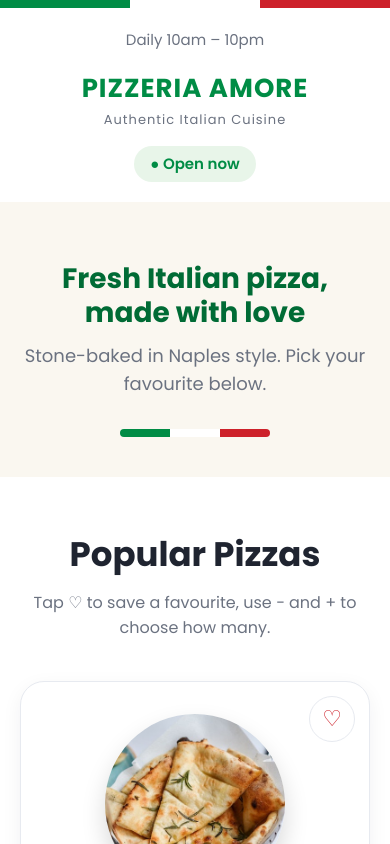
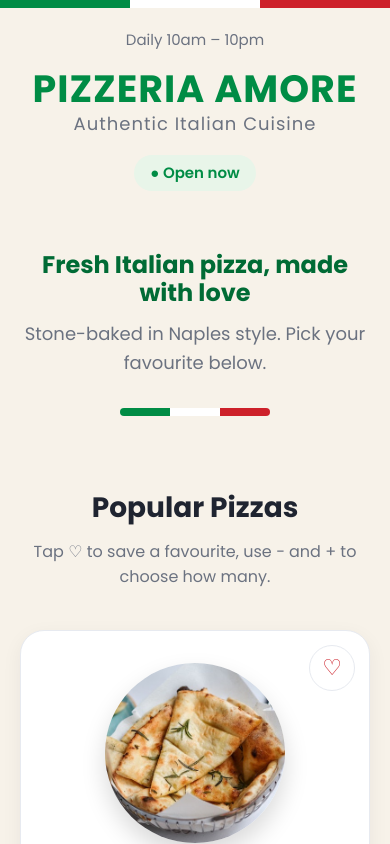
Before and after one commit to maypoe82/pizza-app, a React (Create React App) app: page / in a window 390 px wide. Shown: the top 844 px of the page. Built offline with nearby package versions, Linux system fonts and the light colour scheme.

Commit message:
Cream background, big title

```diff
--- a/src/index.css
+++ b/src/index.css
@@ -7,7 +7,7 @@
   --red-dark: #a51b22;
   --green: #008c45;
   --green-dark: #006b35;
-  --bg: #faf7f0;
+  --bg: #f7f2e9;
   --card: #ffffff;
   --text: #1f2430;
   --text-soft: #6b7280;
@@ -35,7 +35,7 @@ body {
 .container {
   max-width: 120rem;
   margin: 0 auto;
-  background-color: var(--card);
+  background-color: var(--bg);
   min-height: 100vh;
   box-shadow: 0 0 40px rgba(0, 0, 0, 0.05);
 }
@@ -47,7 +47,7 @@ body {
   grid-template-columns: 1fr auto 1fr;
   align-items: center;
   gap: 1.6rem;
-  padding: 2rem 4rem;
+  padding: 3.2rem 4rem;
   border-top: 8px solid;
   border-image: linear-gradient(to right, #008c45 33.3%, #ffffff 33.3% 66.6%, #cd212a 66.6%) 1;
 }
@@ -63,14 +63,15 @@ body {
 
 .header h1 {
   color: var(--green);
-  font-size: 2.6rem;
+  font-size: 6rem;
+  line-height: 1.1;
   font-weight: 700;
   letter-spacing: 1px;
   text-transform: uppercase;
 }
 
 .tagline {
-  font-size: 1.3rem;
+  font-size: 1.8rem;
   color: var(--text-soft);
   letter-spacing: 1px;
 }
@@ -97,13 +98,12 @@ body {
 
 .hero {
   text-align: center;
-  padding: 6rem 2rem 4rem;
-  background-color: var(--bg);
+  padding: 4rem 2rem 2rem;
 }
 
 .hero h2 {
   color: var(--green-dark);
-  font-size: 4.2rem;
+  font-size: 3rem;
   font-weight: 700;
   line-height: 1.2;
   max-width: 70rem;
@@ -145,12 +145,12 @@ body {
 /* ---------- Menu ---------- */
 
 .menu {
-  padding: 6rem 4rem;
+  padding: 4rem 4rem 6rem;
   text-align: center;
 }
 
 .menu h2 {
-  font-size: 3.4rem;
+  font-size: 2.8rem;
   font-weight: 700;
 }
 
@@ -358,8 +358,8 @@ button:focus-visible {
     grid-template-columns: repeat(2, 1fr);
   }
 
-  .hero h2 {
-    font-size: 3.4rem;
+  .header h1 {
+    font-size: 4.4rem;
   }
 }
 
@@ -383,8 +383,12 @@ button:focus-visible {
     grid-template-columns: 1fr;
   }
 
+  .header h1 {
+    font-size: 3.8rem;
+  }
+
   .hero h2 {
-    font-size: 2.8rem;
+    font-size: 2.4rem;
   }
 
 }
```
